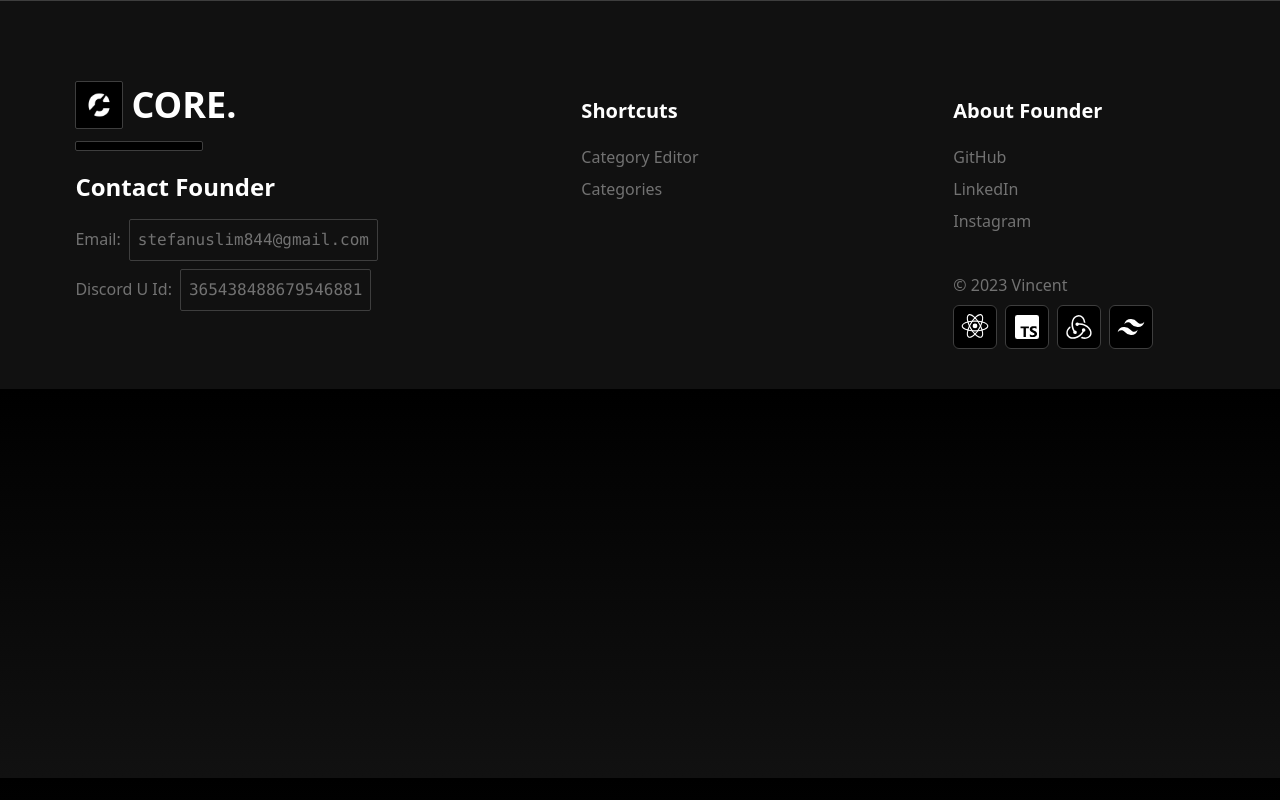
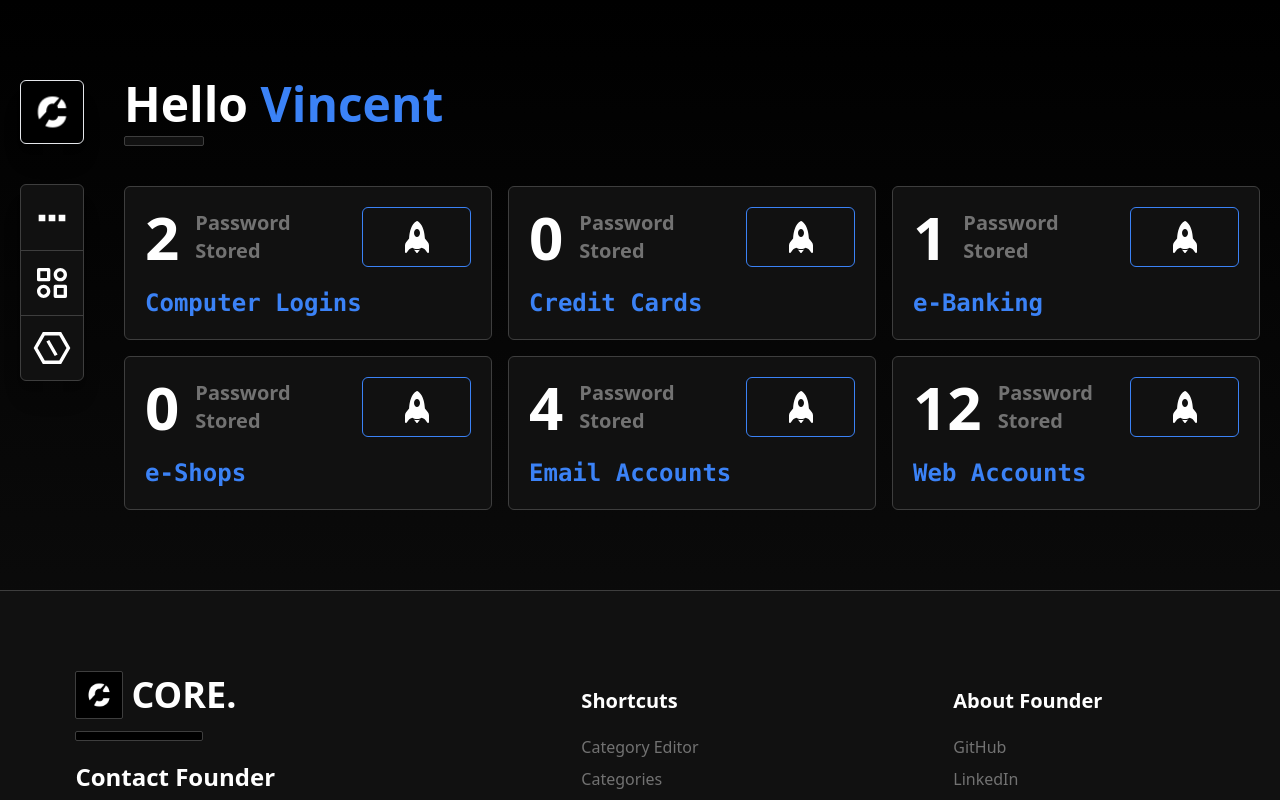
Before and after one commit to vincentt14/Core, a React (Vite) app: page /categories in a window 1280 px wide. Shown: the top 800 px of the page. Built offline with nearby package versions, Linux system fonts and the light colour scheme.

Commit message:
implement nested routes, add & fix ui

```diff
--- a/src/App.tsx
+++ b/src/App.tsx
@@ -6,6 +6,9 @@ import LoginPage from "./pages/LoginPage";
 import RegisterPage from "./pages/RegisterPage";
 import DashboardPage from "./pages/DashboardPage";
 import Footer from "./components/Footer";
+import DashboardContent from "./components/DashboardContent";
+import Categories from "./components/Categories";
+import CategoryEdit from "./components/CategoryEdit";
 
 const App = () => {
   const [authenticated, setAuthenticated] = useState(true);
@@ -20,9 +23,9 @@ const App = () => {
         <Toaster position="top-center" />
         <main>
           <Routes>
-            <Route path="/*" element={<Navigate to="/login" />} />
-            <Route path="/login" element={<LoginPage />} />
-            <Route path="/register" element={<RegisterPage />} />
+            <Route path="*" element={<Navigate to="/login" />} />
+            <Route path="login" element={<LoginPage />} />
+            <Route path="register" element={<RegisterPage />} />
           </Routes>
         </main>
         <Footer />
@@ -35,9 +38,13 @@ const App = () => {
       <Toaster position="top-center" />
       <main>
         <Routes>
-          <Route path="/" element={<DashboardPage />} />
-          <Route path="/login" element={<LoginPage />} />
-          <Route path="/register" element={<RegisterPage />} />
+          <Route path="/" element={<DashboardPage />} >
+            <Route path="/" element={<DashboardContent />} />
+            <Route path="categories" element={<Categories />} />
+            <Route path="categoryEditor" element={<CategoryEdit />} />
+          </Route>
+          <Route path="login" element={<LoginPage />} />
+          <Route path="register" element={<RegisterPage />} />
         </Routes>
       </main>
       <Footer />
--- /dev/null
+++ b/src/components/Categories.tsx
@@ -0,0 +1,87 @@
+import { useEffect, useState } from "react";
+import { BsRocketFill } from "react-icons/bs";
+
+interface IDummy {
+  title: string;
+  url: string;
+  count: number;
+}
+
+const dummy = [
+  {
+    id: 1,
+    title: "Computer Logins", //unique
+    url: "/computerlogins", //autogenerate from title lowercase + regex
+    count: 2,
+  },
+  {
+    id: 2,
+    title: "Credit Cards", //unique
+    url: "/creditcards", //autogenerate from title lowercase + regex
+    count: 0,
+  },
+  {
+    id: 3,
+    title: "e-Banking", //unique
+    url: "/ebanking", //autogenerate from title lowercase + regex
+    count: 1,
+  },
+  {
+    id: 4,
+    title: "e-Shops", //unique
+    url: "/eshops", //autogenerate from title lowercase + regex
+    count: 0,
+  },
+  {
+    id: 5,
+    title: "Email Accounts", //unique
+    url: "/emailaccounts", //autogenerate from title lowercase + regex
+    count: 4,
+  },
+  {
+    id: 6,
+    title: "Web Accounts", //unique
+    url: "/webaccounts", //autogenerate from title lowercase + regex
+    count: 12,
+  },
+];
+
+const Categories = () => {
+  const [data, setData] = useState<[] | IDummy[]>([]);
+
+  useEffect(() => {
+    setData(dummy);
+  }, []);
+
+  const onCatClicked = (category: IDummy) => {
+    console.log(category.url);
+  };
+
+  return (
+    <div className="grid md:grid-cols-3 gap-4">
+      {data.map((dum) => (
+        <div key={dum.title} className="border p-5 border-borderColor rounded-md bg-tertiary">
+          <div className="grid lg:grid-cols-3">
+            <div className="mb-3 lg:mb-0 lg:col-span-2">
+              <div className="flex gap-4 items-center">
+                <p className="text-6xl md:text-4xl lg:text-6xl font-bold">{dum.count}</p>
+                <div className="flex md:flex-col gap-2 md:gap-0 text-primary">
+                  <p className="text-xl font-bold">Password</p>
+                  <p className="text-xl font-bold">Stored</p>
+                </div>
+              </div>
+            </div>
+            <div className="border border-blue-500 text-white rounded-md bg-seconary p-2 flex items-center justify-center hover:bg-blue-500 hover:text-black hover:border-black cursor-pointer" onClick={() => onCatClicked(dum)}>
+              <BsRocketFill className="w-8 h-8" />
+            </div>
+          </div>
+          <div className="flex items-center justify-between mt-5">
+            <p className="font-mono text-2xl font-semibold text-blue-500">{dum.title}</p>
+          </div>
+        </div>
+      ))}
+    </div>
+  );
+};
+
+export default Categories;
--- /dev/null
+++ b/src/components/CategoryEdit.tsx
@@ -0,0 +1,72 @@
+import { useEffect, useState } from "react";
+import CustomButton from "./CustomButton";
+
+interface IDummy {
+  id: number;
+  title: string;
+  url: string;
+  count: number;
+}
+
+const dummy = [
+  {
+    id: 1,
+    title: "Computer Logins", //unique
+    url: "/computerlogins", //autogenerate from title lowercase + regex
+    count: 2,
+  },
+  {
+    id: 2,
+    title: "Credit Cards", //unique
+    url: "/creditcards", //autogenerate from title lowercase + regex
+    count: 0,
+  },
+  {
+    id: 3,
+    title: "e-Banking", //unique
+    url: "/ebanking", //autogenerate from title lowercase + regex
+    count: 1,
+  },
+  {
+    id: 4,
+    title: "e-Shops", //unique
+    url: "/eshops", //autogenerate from title lowercase + regex
+    count: 0,
+  },
+  {
+    id: 5,
+    title: "Email Accounts", //unique
+    url: "/emailaccounts", //autogenerate from title lowercase + regex
+    count: 4,
+  },
+  {
+    id: 6,
+    title: "Web Accounts", //unique
+    url: "/webaccounts", //autogenerate from title lowercase + regex
+    count: 12,
+  },
+];
+
+const CategoryEdit = () => {
+  const [data, setData] = useState<[] | IDummy[]>([]);
+
+  useEffect(() => {
+    setData(dummy);
+  }, []);
+
+  return (
+    <div className="grid md:grid-cols-3 gap-4">
+      <div className="border p-5 border-blue-400 rounded-md bg-secondary flex items-center justify-center">
+        <CustomButton btnType="button" title="Add New Category" textStyle="text-white font-mono" containerStyle="!my-0 border-borderColor hover:border-primary" to="/add" />
+      </div>
+      {data.map((dum) => (
+        <div key={dum.id} className="border p-5 border-borderColor rounded-md bg-tertiary">
+          <h3 className="text-center text-blue-500 font-mono text-2xl font-bold">{dum.title}</h3>
+          <CustomButton btnType="button" title="Manage Category" textStyle="text-white" containerStyle="!mb-0 border-borderColor hover:border-primary" to={`${dum.id}`} />
+        </div>
+      ))}
+    </div>
+  );
+};
+
+export default CategoryEdit;
--- a/src/components/DashboardContent.tsx
+++ b/src/components/DashboardContent.tsx
@@ -4,7 +4,7 @@ import { BsRocketFill } from "react-icons/bs";
 import { MdEdit } from "react-icons/md";
 
 import Lottie from "lottie-react";
-import batman from "../../public/lottie/batman.json";
+import batman from "../lottie/batman.json";
 import CustomButton from "./CustomButton";
 
 const DashboardContent = () => {
@@ -12,7 +12,7 @@ const DashboardContent = () => {
   const [favCategory, setFavCategory] = useState("");
 
   useEffect(() => {
-    setCategoryNum(7);
+    setCategoryNum(6);
     setFavCategory("Computer Logins");
   }, []);
 
@@ -32,7 +32,7 @@ const DashboardContent = () => {
             <h3 className="text-2xl font-bold">Your Category Count</h3>
             <p className="text-6xl font-bold text-primary">{categoryNum}</p>
           </div>
-          <CustomButton btnType="button" title="Manage Categories" textStyle="text-white" containerStyle="!mb-0 border-borderColor hover:border-primary" to="/manageCategories" />
+          <CustomButton btnType="button" title="Manage Categories" textStyle="text-white" containerStyle="!mb-0 border-borderColor hover:border-primary" to="/categoryEditor" />
         </div>
         <div className="border p-5 border-borderColor rounded-md bg-tertiary">
           <div className="grid lg:grid-cols-3">
--- a/src/components/Navigation.tsx
+++ b/src/components/Navigation.tsx
@@ -14,15 +14,22 @@ const Navigation = () => {
       </Link>
       <div className="flex gap-4">
         <div className="md:grid md:grid-rows-3 md:divide-y divide-borderColor items-center justify-center border border-borderColor w-16 rounded-md md:shadow-xl bg-tertiary">
-          <div className={`w-16 h-16 cursor-pointer hover:bg-blue-500 hover:rounded-md hover:text-black flex items-center justify-center ${active ? "bg-white text-black rounded-md border-4 border-blue-500" : ""}`} onClick={() => setActive(!active)}>
+          <div
+            className={`w-16 h-16 cursor-pointer hover:bg-blue-500 hover:rounded-md hover:text-black flex items-center justify-center ${active ? "bg-white text-black rounded-md border-4 border-blue-500" : ""}`}
+            onClick={() => setActive(!active)}
+          >
             <BiDotsHorizontal className="w-10 h-10" />
           </div>
+          <Link to="categories">
             <div className="w-16 h-16 cursor-pointer hover:bg-blue-500 hover:rounded-md hover:text-black flex items-center justify-center">
               <BiCategoryAlt className="w-10 h-10" />
             </div>
+          </Link>
+          <Link to="categoryEditor">
             <div className="w-16 h-16 cursor-pointer hover:bg-blue-500 hover:rounded-md hover:text-black flex items-center justify-center">
               <RiSettings6Line className="w-10 h-10" />
             </div>
+          </Link>
         </div>
         {active ? <Options /> : <></>}
       </div>
--- a/src/components/Welcome.tsx
+++ b/src/components/Welcome.tsx
@@ -1,6 +1,6 @@
 import { Typewriter } from "react-simple-typewriter";
 import Lottie from "lottie-react";
-import security from "../../public/lottie/security.json";
+import security from "../lottie/security.json";
 
 const Welcome = () => {
   return (
--- a/src/pages/DashboardPage.tsx
+++ b/src/pages/DashboardPage.tsx
@@ -1,6 +1,6 @@
 import { useEffect, useState } from "react";
 import Navigation from "../components/Navigation";
-import DashboardContent from "../components/DashboardContent";
+import { Outlet } from "react-router-dom";
 
 const DashboardPage = () => {
   const [name, setName] = useState("");
@@ -14,10 +14,12 @@ const DashboardPage = () => {
       <div className="flex gap-10">
         <Navigation />
         <div className="py-20 w-full">
-          <h1 className="text-5xl font-bold text-white">Hello <span className="first-of-type:text-blue-500">{name}</span></h1>
+          <h1 className="text-5xl font-bold text-white">
+            Hello <span className="first-of-type:text-blue-500">{name}</span>
+          </h1>
           <hr className="w-20 mt-2 p-1 bg-tertiary border border-borderColor rounded-sm" />
           <div className="mt-10">
-            <DashboardContent />
+            <Outlet />
           </div>
         </div>
       </div>
```
Also changed, not shown: src/lottie/batman.json (renamed from public/lottie/batman.json), src/lottie/security.json (renamed from public/lottie/security.json). Lines whose indentation alone changed are shown as unchanged.
